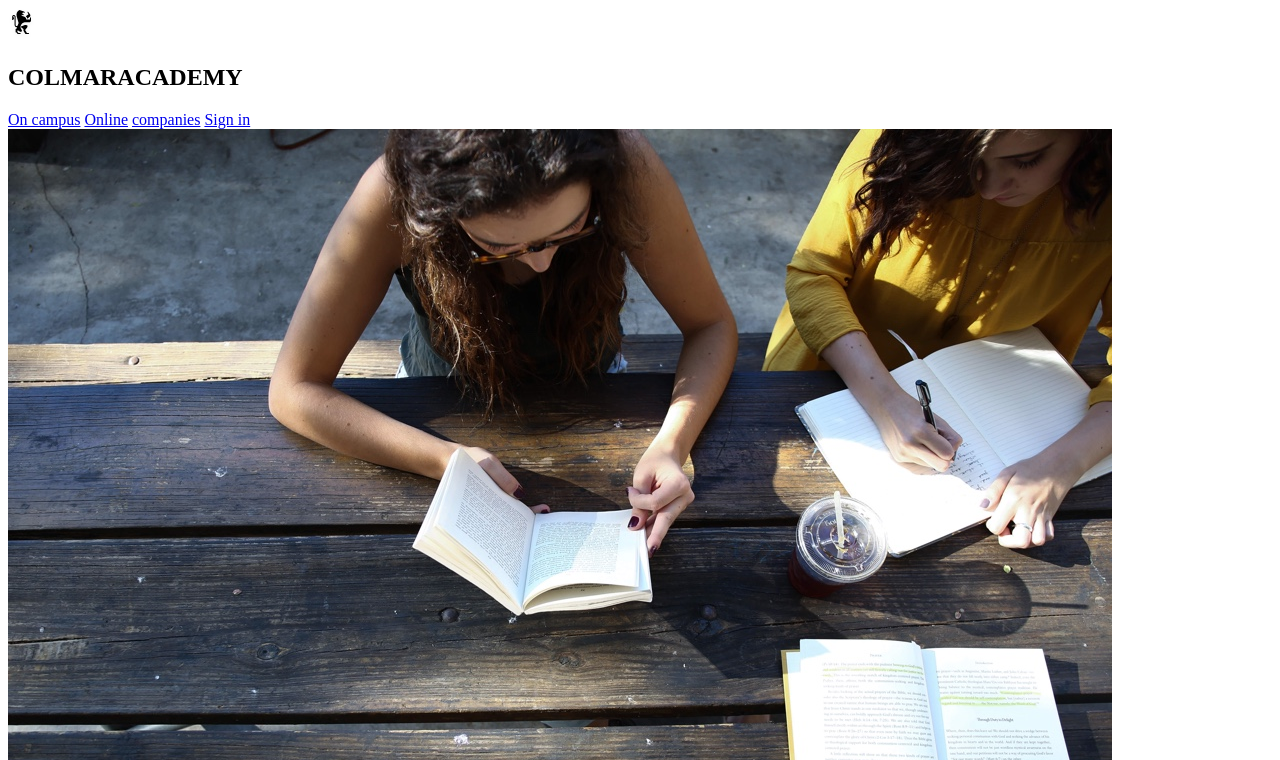
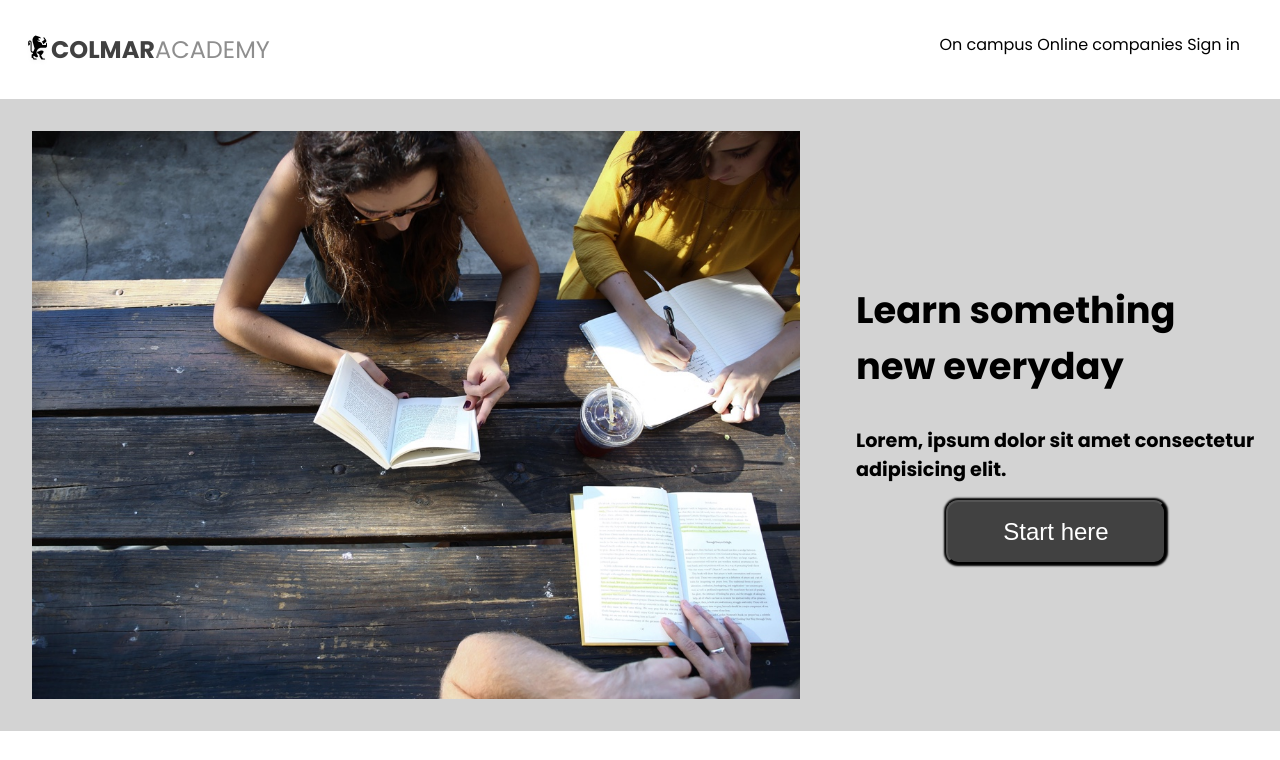
Before and after one commit to Mesanoob/Colmar_Codecademy, a plain HTML site: page index.html in a window 1280 px wide. Shown: the top 760 px of the page. Drawn offline with Linux system fonts and the light colour scheme; the site is published under a folder, as on GitHub Pages, so addresses that start at the root find nothing.

Commit message:
finalfinalfinalfinalfinal

```diff
--- a/index.html
+++ b/index.html
@@ -4,7 +4,7 @@
     <meta charset="UTF-8">
     <meta name="viewport" content="width=device-width, initial-scale=1.0">
     <title>Document</title>
-    <link rel="stylesheet" href="/colmar.css">
+    <link rel="stylesheet" href="colmar.css">
     <link
         href="https://fonts.googleapis.com/css2?family=Poppins:ital,wght@0,100;0,200;0,300;0,400;0,500;0,600;0,700;0,800;0,900;1,100;1,200;1,300;1,400;1,500;1,600;1,700;1,800;1,900&display=swap"
         rel="stylesheet">
```
